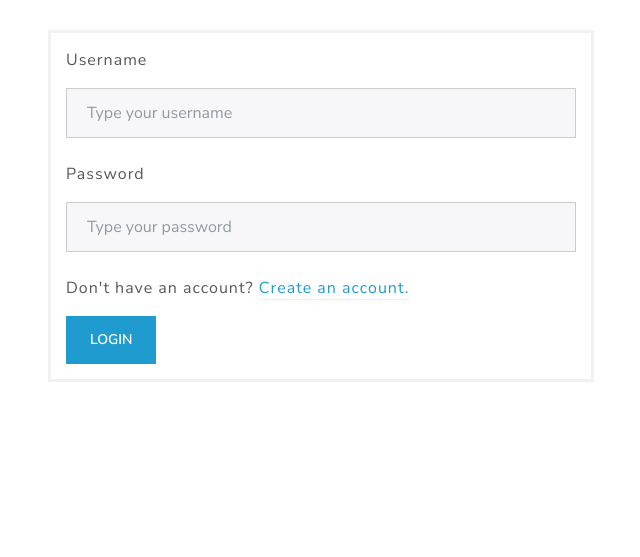
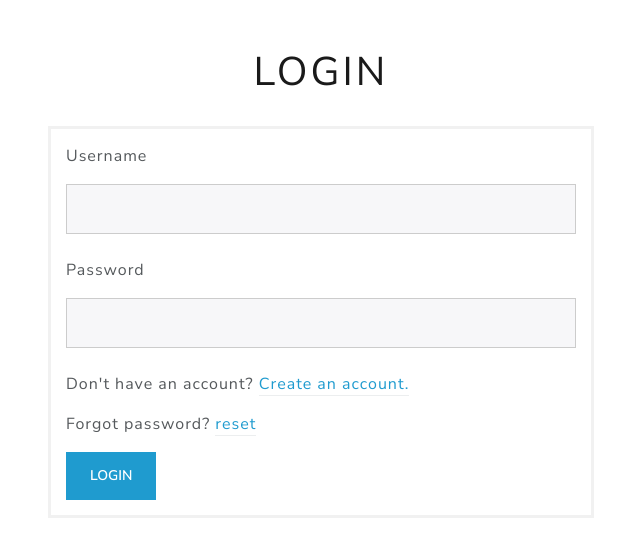
Before and after one commit to izidro2928/movies_yts_api_django_app, a Django app: page /login/ in a window 1280 px wide. Shown: the part 113-670 px from the top of the page, without its empty margins (319-959 px from the left). Run offline with Django 3.2, Linux system fonts and the light colour scheme; some libraries are stand-ins or nearby versions.

Commit message:
This a simple django movies app with login system where we fetch API movies

```diff
--- a/movies/static/movies/css/app.css
+++ b/movies/static/movies/css/app.css
@@ -1,45 +1,49 @@
-ul{
+ul {
     margin: 0;
     padding: 0;
     list-style: none;
 }
-a{
+
+a {
     text-decoration: none;
 }
-img{
+
+img {
     max-width: 100%;
 }
-.img-details{
+
+.img-details {
     max-width: 100%;
     border: 5px solid #959595;
 }
 
-.movie-rating, .movie-year{
+.movie-rating, .movie-year {
     border-radius: 5px;
     padding: 5px 10px;
 }
 
-.movie-rating{
+.movie-rating {
     background-color: #eaea26;
 }
 
-.movie-year{
+.movie-year {
     color: #fff;
     background-color: #9954bb;
 }
-.bg-img{
+
+.bg-img {
     background-size: cover;
     background-repeat: no-repeat;
     background-position: center;
 }
 
-.spinning{
+.spinning {
     animation: spinner 1s linear infinite;
     color: #55595c;
 }
 
 @keyframes spinner {
-    to{
+    to {
         transform: rotate(360deg);
     }
 }
@@ -49,25 +53,27 @@ img{
     border: 5px solid #959595;
 }
 
-.more-info{
+.more-info {
     background-color: #fff;
 }
-.cast-border{
+
+.cast-border {
     border-bottom: 1px solid #cdcdcd;
 }
-.overlay{
+
+.overlay {
     background-color: #0000009e;
 }
 
 /* Bordered form */
-.login-page form {
+.login-page form, .reset form {
     border: 3px solid #f1f1f1;
     padding: 15px;
     margin-top: 30px;
 }
 
 /* Full-width inputs */
-.login-page input[type=text], .login-page input[type=password], .login-page input[type=email] {
+.login-page input[type=text], .login-page input[type=password], .login-page input[type=email], .reset input[type=email], .reset input[type=password] {
     width: 100%;
     padding: 12px 20px;
     margin: 8px 0;
@@ -76,8 +82,8 @@ img{
     box-sizing: border-box;
 }
 
-.login-page ul{
-    background-color: #1f9bcf;
+.login-page ul, .reset ul {
+    background-color: #f8d7da;
     padding: 15px;
-    color: #fff !important;
+    color: #842029 !important;
 }
--- a/movies/templates/movies/login.html
+++ b/movies/templates/movies/login.html
@@ -5,6 +5,7 @@
         <div class="container">
             <div class="row">
                 <div class="col-lg-6 offset-lg-3">
+                    <h1 class="display-6 text-center mt-5">Login</h1>
                     <form method="post">
                         {% if login_error_message %}
                             <div class="alert alert-danger">{{ login_error_message }}</div>
@@ -17,16 +18,17 @@
                         {% csrf_token %}
                         <div class="mb-3">
                             <label for="l1" class="form-label">Username</label>
-                            <input type="text" class="form-control" id="l1"
-                                   placeholder="Type your username" name="username">
+                            <input type="text" class="form-control" id="l1" name="username" required>
                         </div>
                         <div class="mb-3">
                             <label for="l2" class="form-label">Password</label>
-                            <input type="password" class="form-control" id="l2"
-                                   placeholder="Type your password" name="password">
+                            <input type="password" class="form-control" id="l2" name="password" required>
                         </div>
                         <div class="mb-3">
                             <p>Don't have an account? <a href="{% url 'register' %}" class="text-info border-bottom">Create an account.</a></p>
+                        </div>
+                        <div class="mb-3">
+                            <p>Forgot password? <a href="{% url 'password_reset' %}" class="text-info border-bottom">reset</a></p>
                         </div>
                         <button type="submit" class="btn btn-info">Login</button>
                     </form>
--- a/movies/templates/movies/register.html
+++ b/movies/templates/movies/register.html
@@ -9,7 +9,7 @@
                     <form method="post">
                         {% csrf_token %}
                         {{ form.as_p }}
-                        <button type="submit" class="btn btn-warning">Register</button>
+                        <button type="submit" class="btn btn-info">Register</button>
                     </form>
                 </div>
             </div>
--- a/movies/urls.py
+++ b/movies/urls.py
@@ -1,5 +1,6 @@
 from django.urls import path
 from . import views
+from django.contrib.auth import views as auth_views
 
 urlpatterns = [
     path('', views.home, name='home'),
@@ -13,5 +14,16 @@ urlpatterns = [
     path('login/', views.login_page, name='login'),
     path('logout/', views.logout_user, name='logout'),
     path('account/', views.account, name='account'),
+    path('accounts/password_reset/', auth_views.PasswordResetView.as_view(template_name="movies/password_reset.html"),
+         name="password_reset"),
+    path('accounts/password_reset_done/',
+         auth_views.PasswordResetDoneView.as_view(template_name="movies/password_reset_done.html"),
+         name="password_reset_done"),
+    path('accounts/reset/<uidb64>/<token>/',
+         auth_views.PasswordResetConfirmView.as_view(template_name="movies/password_reset_form.html"),
+         name="password_reset_confirm"),
+    path('accounts/password_reset_complete/',
+         auth_views.PasswordResetCompleteView.as_view(template_name="movies/password_reset_complete.html"),
+         name="password_reset_complete"),
 
 ]
--- a/movies/views.py
+++ b/movies/views.py
@@ -1,9 +1,10 @@
 from django.contrib import messages
+from django.contrib.auth.forms import PasswordChangeForm, PasswordResetForm
 from django.shortcuts import render, redirect
 from django.views.decorators.clickjacking import xframe_options_exempt
 import requests
 from .form import UserRegisterForm
-from django.contrib.auth import authenticate, login, logout
+from django.contrib.auth import authenticate, login, logout, update_session_auth_hash
 from django.contrib.auth.decorators import login_required
 
 
@@ -316,4 +317,7 @@ def logout_user(request):
 
 @login_required(login_url='login')
 def account(request):
-    return render(request, 'movies/account.html')
+    current_user = request.user
+    return render(request, 'movies/account.html', {
+        "user": current_user,
+    })
```
Also changed, not shown: django_app/settings.py (+7 -1 lines), movies/templates/movies/account.html (+17 -3 lines), movies/templates/movies/password_reset.html (added, +19 -0 lines), movies/templates/movies/password_reset_complete.html (added, +9 -0 lines), movies/templates/movies/password_reset_done.html (added, +14 -0 lines), movies/templates/movies/password_reset_form.html (added, +20 -0 lines). Lines whose indentation alone changed are shown as unchanged.
